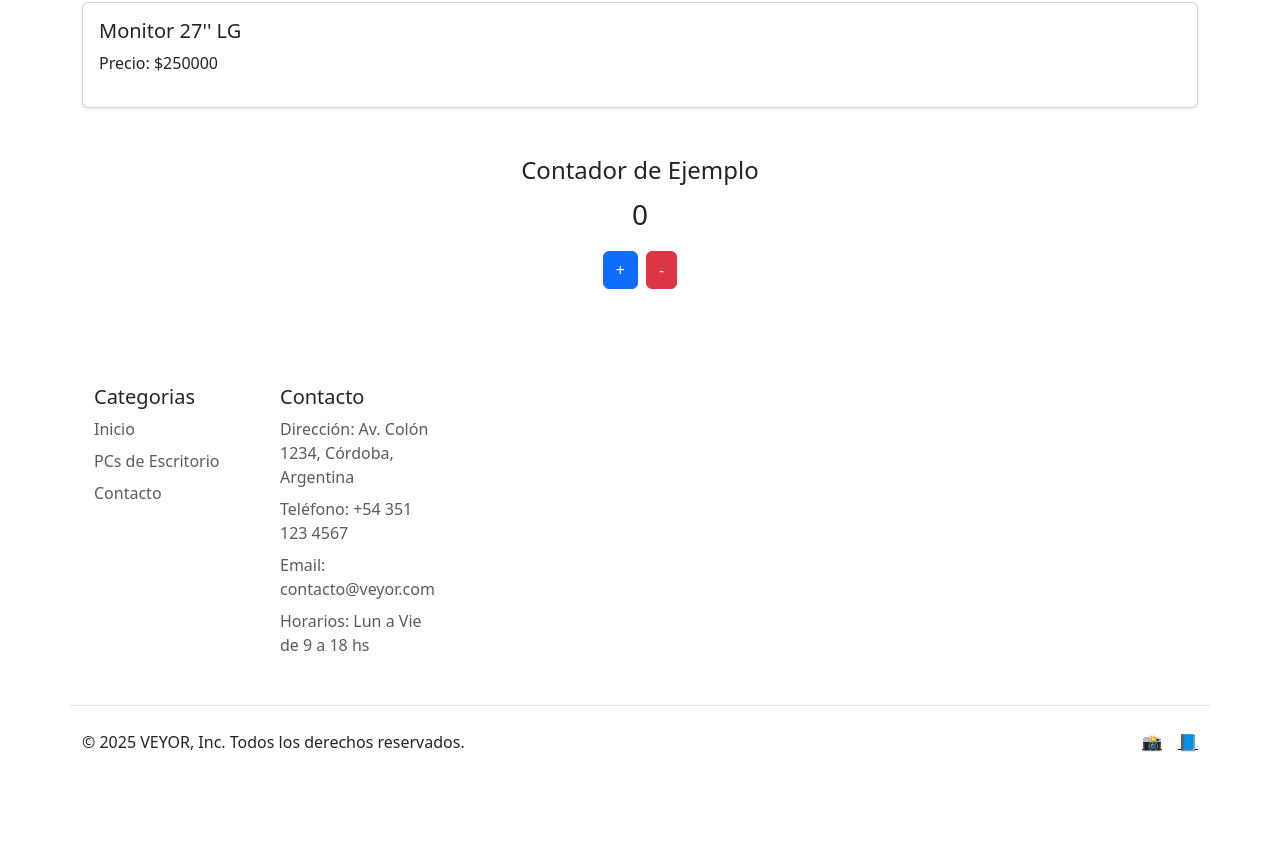
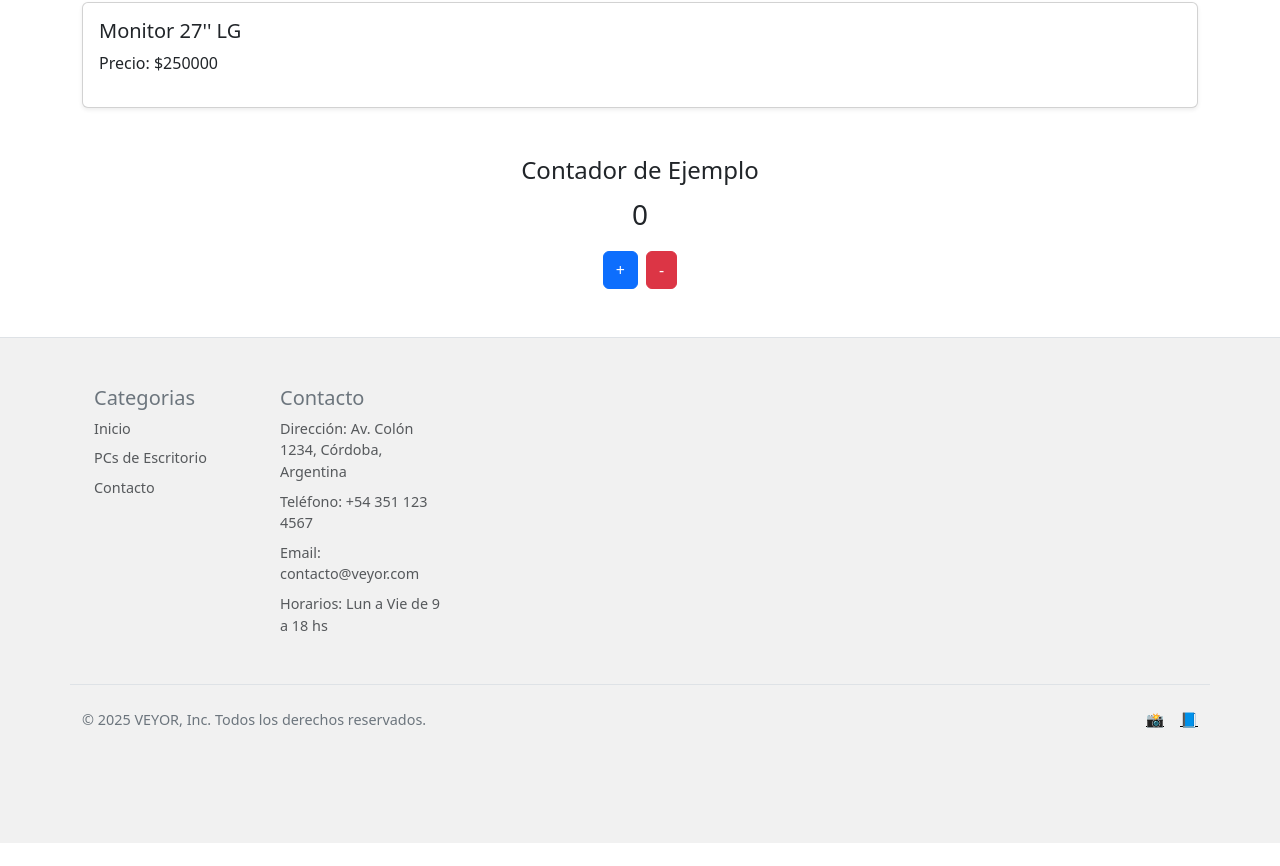
Before and after one commit to pablovenica7/Tech-Ecommerce, a React (Vite) app: page / in a window 1280 px wide. Shown: the part 474-1340 px from the top of the page. After the commit the page ends 1317 px from the top, so only its background shows below. Built offline with nearby package versions, Linux system fonts and the light colour scheme.

Commit message:
Update index.css

```diff
--- a/src/index.css
+++ b/src/index.css
@@ -1 +1,62 @@
-/* POR EL MOMENTO NO SE ESTÁ USANDO ESTE ARCHIVO */
+/* === Reset básico === */
+body {
+  margin: 0;
+  padding: 0;
+  font-family: 'Segoe UI', sans-serif;
+  background-color: #f9f9f9;
+  color: #212529;
+}
+
+/* === Títulos === */
+h1, h2, h3, h4 {
+  font-weight: 600;
+  color: #1a1a1a;
+}
+
+/* === Enlaces === */
+a {
+  text-decoration: none;
+}
+
+a.nav-link {
+  color: #4b4b4b;
+  transition: color 0.3s ease;
+}
+
+a.nav-link:hover {
+  color: #000;
+}
+
+/* === Botones === */
+.btn-primary {
+  background-color: #212529;
+  border: none;
+}
+
+.btn-primary:hover {
+  background-color: #000;
+}
+
+.btn-danger {
+  background-color: #6c757d;
+  border: none;
+}
+
+.btn-danger:hover {
+  background-color: #495057;
+}
+
+/* === Cards === */
+.card {
+  border: 1px solid #dee2e6;
+  border-radius: 0.5rem;
+  background-color: #ffffff;
+}
+
+/* === Footer === */
+footer {
+  background-color: #f1f1f1;
+  border-top: 1px solid #dee2e6;
+  font-size: 0.9rem;
+  color: #6c757d;
+}
```
